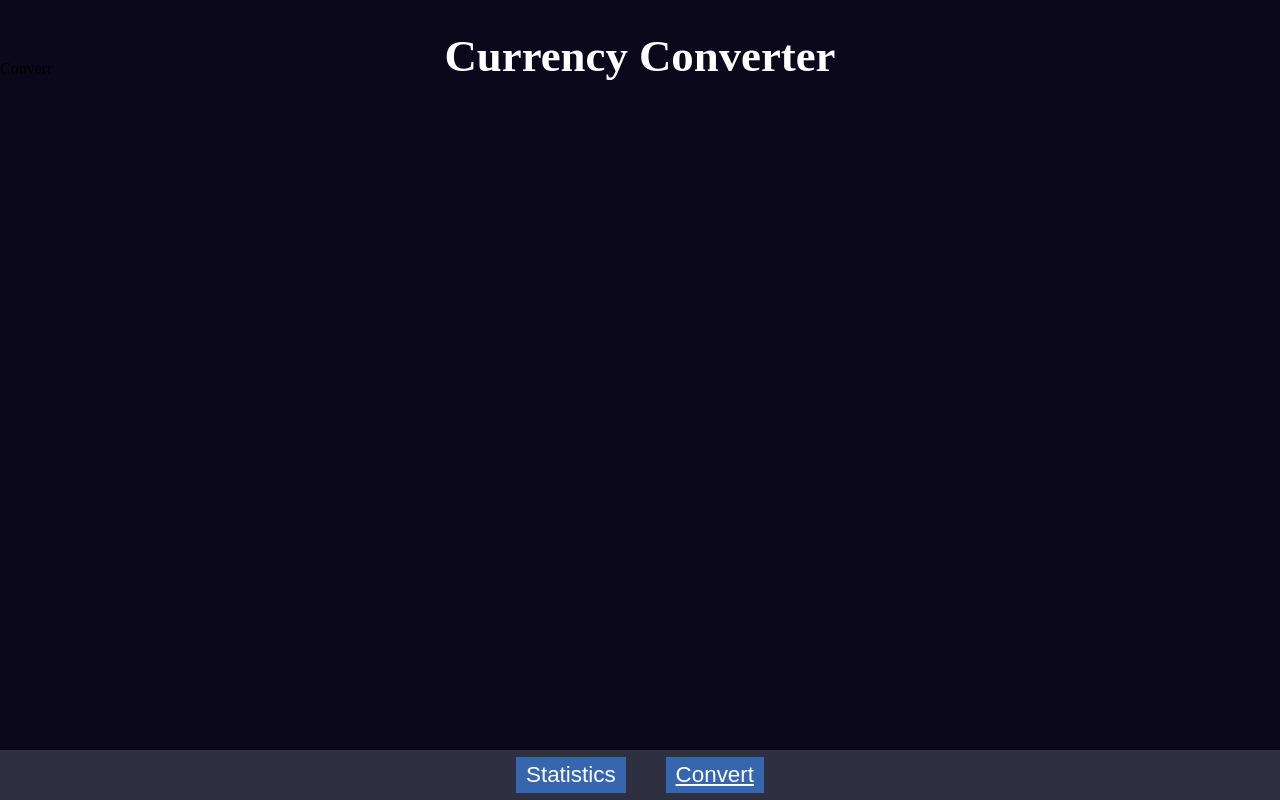
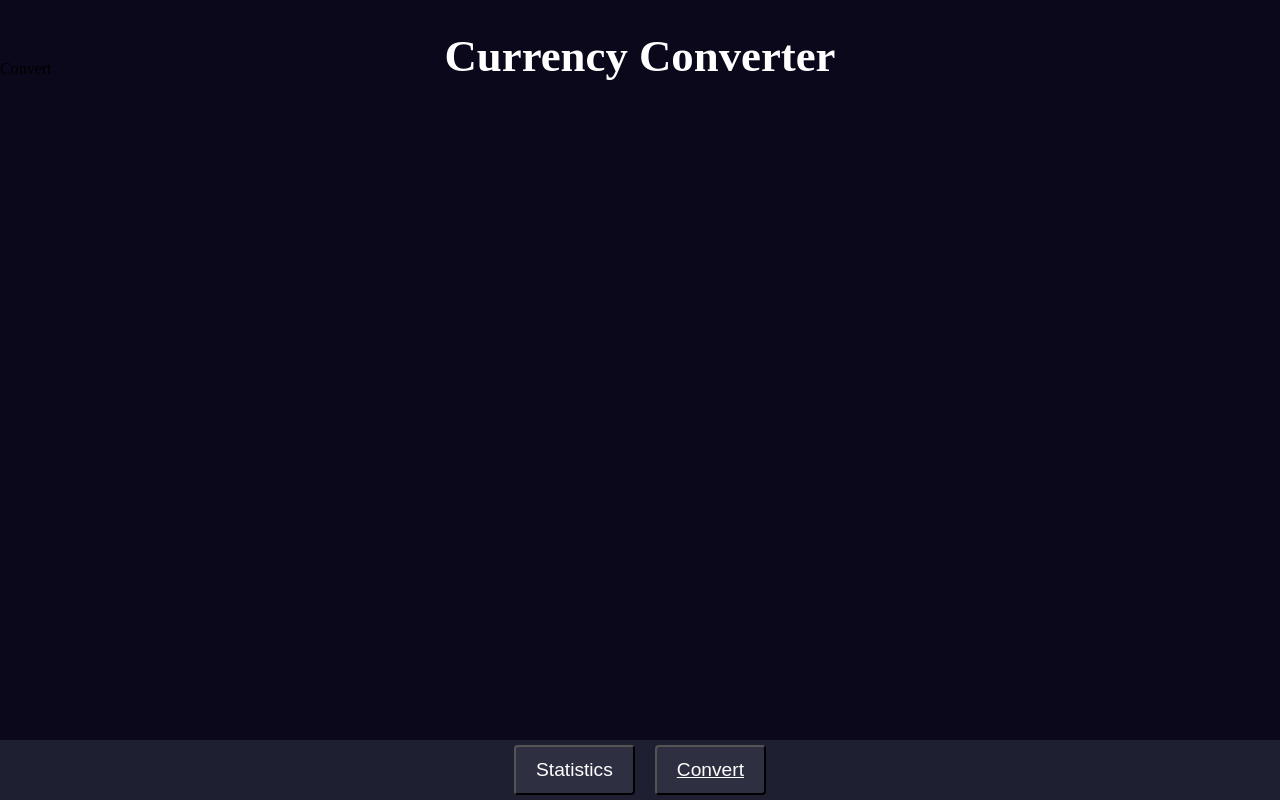
Before and after one commit to AndrejG231/currency-converter, a React (Create React App) app in the folder web/: page / in a window 1280 px wide. Built offline with nearby package versions, Linux system fonts and the light colour scheme.

Commit message:
chore(navbar): use global Button components

```diff
--- a/web/src/components/FloatingNavbar.tsx
+++ b/web/src/components/FloatingNavbar.tsx
@@ -1,39 +1,20 @@
 import { useNavigate, useLocation } from "react-router-dom"
 import styled, { css } from "styled-components"
 import { Route } from "../types/route"
+import { Button } from "./Button"
 
 const Bar = styled.nav`
   width: 100%;
   position: absolute;
   bottom: 0;
   left: 0;
-  height: 50px;
-  background: ${({ theme }) => theme.colors.gray};
+  height: 60px;
+  background: ${({ theme }) => theme.colors.grayDark};
   display: flex;
   align-items: center;
   justify-content: center;
-`
-
-type ButtonProps = { isSelected: boolean }
-
-const Button = styled.button.attrs<ButtonProps>(({ isSelected }) => ({
-  className: isSelected ? "selected" : "",
-}))<ButtonProps>`
-  background: ${({ theme }) => theme.colors.bgSecondary};
-  color: ${({ theme }) => theme.colors.white};
-  padding: 5px 10px;
-  margin: 0 20px;
-  font-size: 1.4rem;
-  outline: none;
-  border: none;
-  cursor: pointer;
-  &:hover {
-    background: ${({ theme }) => theme.colors.bgPrimary};
-  }
-  // Current path:
-  &.selected {
-    text-decoration: underline;
-  }
+  gap: 20px;
+  padding: 5px;
 `
 
 type Props = {
```
